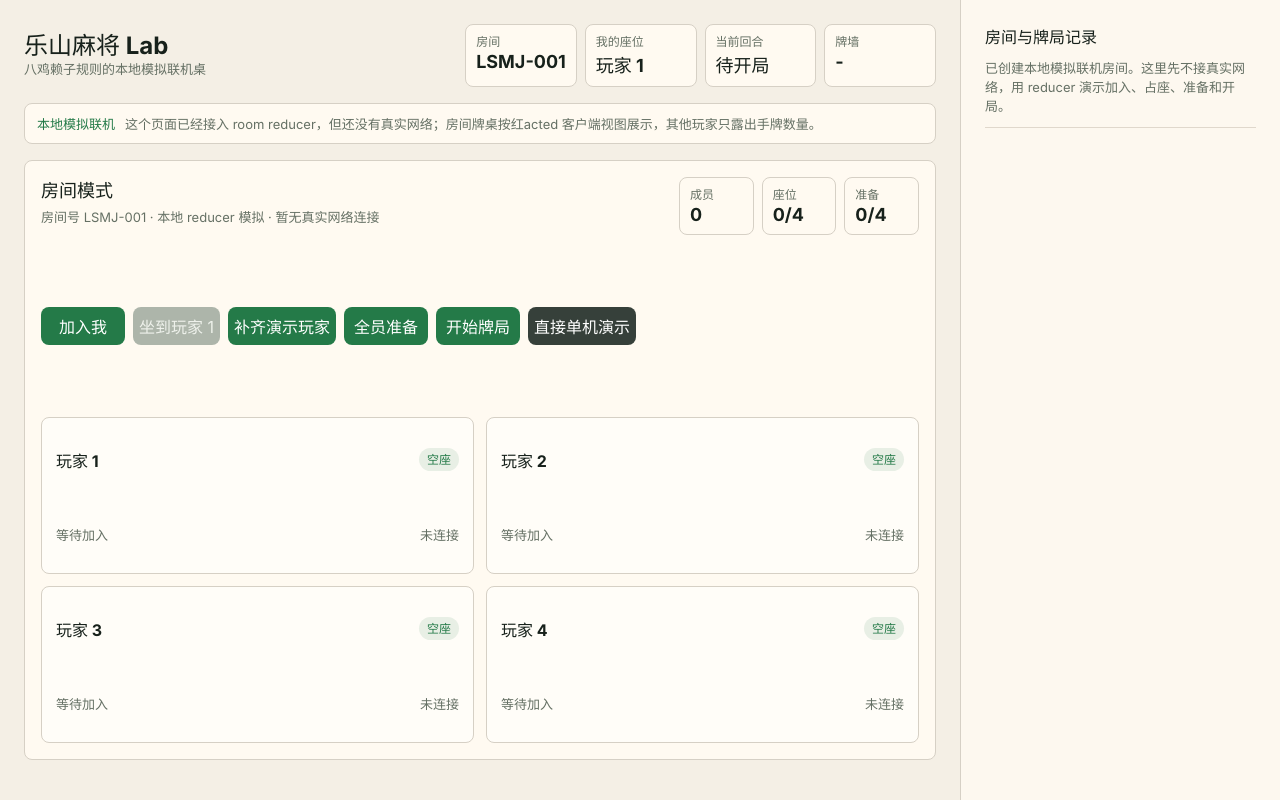
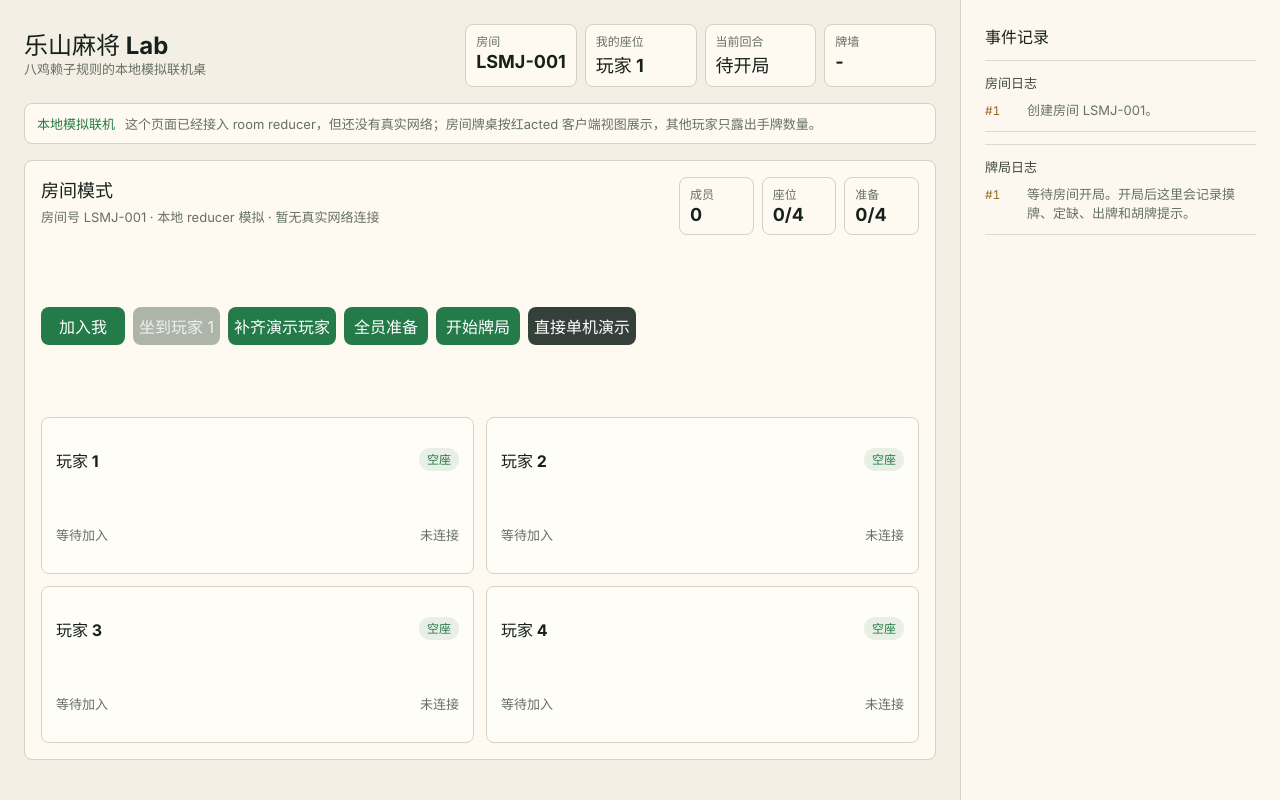
Before and after one commit to Sakuraou/leshan-mahjong-lab, a React (Vite) app: page / in a window 1280 px wide. Built offline with nearby package versions, Linux system fonts and the light colour scheme.

Commit message:
feat: split room and game logs

```diff
--- a/src/App.tsx
+++ b/src/App.tsx
@@ -13,6 +13,7 @@ import {
   toClientVisibleRoomState,
   type PlayerId,
   type PlayerState,
+  type RoomEvent,
   type RoomState,
   type SeatState,
   type RoundState,
@@ -61,10 +62,10 @@ export function App() {
   const [room, setRoom] = useState(createDemoRoom);
   const [tableMode, setTableMode] = useState<TableMode>("room");
   const [standaloneRound, setStandaloneRound] = useState(createDemoRound);
-  const [logs, setLogs] = useState<LogEntry[]>([
+  const [gameLogs, setGameLogs] = useState<LogEntry[]>([
     {
       id: 1,
-      text: "已创建本地模拟联机房间。这里先不接真实网络，用 reducer 演示加入、占座、准备和开局。",
+      text: "等待房间开局。开局后这里会记录摸牌、定缺、出牌和胡牌提示。",
     },
   ]);
   const autoDrawKeys = useRef(new Set<string>());
@@ -114,16 +115,16 @@ export function App() {
     const result = drawTile(round);
 
     if (!result.ok) {
-      addLog(`系统摸牌失败：${reasonText(result.reason)}。`);
+      addGameLog(`系统摸牌失败：${reasonText(result.reason)}。`);
       return;
     }
 
     commitRound(result.round);
-    addLog(`系统给玩家 ${player.id + 1} 发了一张牌。${player.id === localSeatId ? "轮到你出牌。" : "等待该玩家出牌。"}`);
+    addGameLog(`系统给玩家 ${player.id + 1} 发了一张牌。${player.id === localSeatId ? "轮到你出牌。" : "等待该玩家出牌。"}`);
   }, [round, tableMode, tableStarted]);
 
-  function addLog(text: string) {
-    setLogs((items) => [{ id: (items.at(-1)?.id ?? 0) + 1, text }, ...items].slice(0, 9));
+  function addGameLog(text: string) {
+    setGameLogs((items) => [...items, { id: (items.at(-1)?.id ?? 0) + 1, text }].slice(-12));
   }
 
   function commitRound(nextRound: RoundState) {
@@ -139,24 +140,22 @@ export function App() {
     const result = joinRoom(room, demoPlayers[0]);
 
     if (!result.ok) {
-      addLog(`加入房间失败：${roomReasonText(result.reason)}。`);
+      addGameLog(`房间操作失败：${roomReasonText(result.reason)}。`);
       return;
     }
 
     setRoom(result.room);
-    addLog("你已加入本地模拟房间。");
   }
 
   function handleTakeLocalSeat() {
     const result = takeSeat(room, localPlayerId, localSeatId);
 
     if (!result.ok) {
-      addLog(`占座失败：${roomReasonText(result.reason)}。`);
+      addGameLog(`房间操作失败：${roomReasonText(result.reason)}。`);
       return;
     }
 
     setRoom(result.room);
-    addLog("你已坐到玩家 1 座位。");
   }
 
   function handleFillDemoPlayers() {
@@ -177,20 +176,17 @@ export function App() {
     }, room);
 
     setRoom(result);
-    addLog("已补齐四个本地演示玩家并分配座位。");
   }
 
   function handleToggleReady(playerId: string) {
     const result = toggleReady(room, playerId);
 
     if (!result.ok) {
-      addLog(`准备状态更新失败：${roomReasonText(result.reason)}。`);
+      addGameLog(`房间操作失败：${roomReasonText(result.reason)}。`);
       return;
     }
 
-    const seat = result.room.seats.find((value) => value.playerId === playerId);
     setRoom(result.room);
-    addLog(`${seat?.displayName ?? "玩家"} ${seat?.ready ? "已准备" : "取消准备"}。`);
   }
 
   function handleReadyAll() {
@@ -206,28 +202,27 @@ export function App() {
     }, room);
 
     setRoom(result);
-    addLog("四个本地演示玩家已全部准备。");
   }
 
   function handleStartRoomRound() {
     const result = startRoomRound(room, localSeatId);
 
     if (!result.ok) {
-      addLog(`房间开局失败：${roomReasonText(result.reason)}。`);
+      addGameLog(`房间开局失败：${roomReasonText(result.reason)}。`);
       return;
     }
 
     setRoom(result.room);
     setTableMode("room");
     autoDrawKeys.current.clear();
-    addLog("房间已开局。下面进入牌桌体验，仍然是本地模拟联机，还没有真实网络。");
+    addGameLog("房间已开局。下面进入牌桌体验，仍然是本地模拟联机，还没有真实网络。");
   }
 
   function handleStandaloneDemo() {
     setTableMode("standalone");
     setStandaloneRound(createDemoRound());
     autoDrawKeys.current.clear();
-    addLog("已进入单机演示牌桌。这个模式绕过房间流程，只用于快速展示。");
+    addGameLog("已进入单机演示牌桌。这个模式绕过房间流程，只用于快速展示。");
   }
 
   function handleReset() {
@@ -236,7 +231,7 @@ export function App() {
     if (tableMode === "room") {
       setRoom(createDemoRoom());
       setTableMode("room");
-      setLogs((items) => [
+      setGameLogs((items) => [
         {
           id: (items.at(-1)?.id ?? 0) + 1,
           text: "本地模拟房间已重置。请重新加入、占座、准备并开局。",
@@ -246,7 +241,7 @@ export function App() {
     }
 
     setStandaloneRound(createDemoRound());
-    setLogs((items) => [
+    setGameLogs((items) => [
       {
         id: (items.at(-1)?.id ?? 0) + 1,
         text: "单机演示牌局已重置。你需要先选择定缺，除非起手天缺。",
@@ -256,29 +251,29 @@ export function App() {
 
   function handleChooseMissingSuit(suit: Suit) {
     commitRound(updatePlayer(round, localSeatId, { ...round.players[localSeatId], missingSuit: suit }));
-    addLog(`你选择定缺 ${suitText(suit)}。`);
+    addGameLog(`你选择定缺 ${suitText(suit)}。`);
   }
 
   function handleDiscard(tile: Tile) {
     if (!isLocalTurn) {
-      addLog(`现在是玩家 ${round.currentPlayer + 1} 的回合，联机模式下只能操作自己的座位。`);
+      addGameLog(`现在是玩家 ${round.currentPlayer + 1} 的回合，联机模式下只能操作自己的座位。`);
       return;
     }
 
     if (localPhase === "chooseMissingSuit") {
-      addLog("请先选择定缺，再开始出牌。");
+      addGameLog("请先选择定缺，再开始出牌。");
       return;
     }
 
     if (localPhase === "draw") {
-      addLog("系统会自动给你摸牌，请稍等。");
+      addGameLog("系统会自动给你摸牌，请稍等。");
       return;
     }
 
     const result = discardTile(round, localSeatId, tile);
 
     if (!result.ok) {
-      addLog(`打出 ${tileText(tile)} 失败：${reasonText(result.reason)}。`);
+      addGameLog(`打出 ${tileText(tile)} 失败：${reasonText(result.reason)}。`);
       return;
     }
 
@@ -290,7 +285,7 @@ export function App() {
     commitRound(result.round);
 
     if (discardChecks.length > 0) {
-      addLog(
+      addGameLog(
         `你打出 ${tileText(tile)}。${discardChecks
           .map(({ player, check }) => `玩家 ${player.id + 1} 可胡 ${check.canHu ? check.score.cappedPoints : 0} 分`)
           .join("；")}。`,
@@ -298,18 +293,18 @@ export function App() {
       return;
     }
 
-    addLog(`你打出 ${tileText(tile)}。轮到玩家 ${result.nextPlayer + 1}。`);
+    addGameLog(`你打出 ${tileText(tile)}。轮到玩家 ${result.nextPlayer + 1}。`);
   }
 
   function handleAdvanceRemoteTurn() {
     if (isLocalTurn) {
-      addLog("现在轮到你，不需要模拟远端玩家。");
+      addGameLog("现在轮到你，不需要模拟远端玩家。");
       return;
     }
 
     const result = advanceRemoteTurn(round);
     commitRound(result.round);
-    result.logs.forEach(addLog);
+    result.logs.forEach(addGameLog);
   }
 
   return (
@@ -412,13 +407,30 @@ export function App() {
         )}
       </section>
 
-      <aside className="log-panel" aria-label="牌局记录">
-        <h2>房间与牌局记录</h2>
-        <div className="log-list">
-          {logs.map((log) => (
-            <p key={log.id}>{log.text}</p>
-          ))}
-        </div>
+      <aside className="log-panel" aria-label="事件记录">
+        <h2>事件记录</h2>
+        <section className="log-section" aria-label="房间日志">
+          <h3>房间日志</h3>
+          <div className="log-list">
+            {room.eventLog.map((event, index) => (
+              <p key={`${event.type}-${index}`}>
+                <span>#{index + 1}</span>
+                {roomEventText(event, room)}
+              </p>
+            ))}
+          </div>
+        </section>
+        <section className="log-section" aria-label="牌局日志">
+          <h3>牌局日志</h3>
+          <div className="log-list">
+            {gameLogs.map((log, index) => (
+              <p key={log.id}>
+                <span>#{index + 1}</span>
+                {log.text}
+              </p>
+            ))}
+          </div>
+        </section>
       </aside>
     </main>
   );
@@ -778,6 +790,25 @@ function isYaoJiTile(tile: Tile): boolean {
   return tile.rank === 1 && (tile.suit === "bamboos" || tile.suit === "dots");
 }
 
+function roomEventText(event: RoomEvent, room: RoomState): string {
+  switch (event.type) {
+    case "roomCreated":
+      return `创建房间 ${event.roomId}。`;
+    case "playerJoined":
+      return `${event.displayName} 加入房间。`;
+    case "seatTaken":
+      return `${roomPlayerName(room, event.playerId)} 坐到玩家 ${event.seatId + 1}。`;
+    case "readyChanged":
+      return `${roomPlayerName(room, event.playerId)} ${event.ready ? "已准备" : "取消准备"}。`;
+    case "roundStarted":
+      return `房间开局，庄家是玩家 ${event.dealer + 1}。`;
+  }
+}
+
+function roomPlayerName(room: RoomState, playerId: string): string {
+  return room.members.find((member) => member.playerId === playerId)?.displayName ?? playerId;
+}
+
 function chineseNumber(rank: Tile["rank"]): string {
   const numbers: Record<Tile["rank"], string> = {
     1: "一",
--- a/src/styles.css
+++ b/src/styles.css
@@ -47,6 +47,7 @@ button {
 .action-panel p,
 .seat h2,
 .log-panel h2,
+.log-panel h3,
 .log-panel p,
 .mode-banner {
   margin: 0;
@@ -154,6 +155,11 @@ button {
 .action-panel h2,
 .log-panel h2 {
   font-size: 16px;
+}
+
+.log-panel h3 {
+  color: #3f493f;
+  font-size: 13px;
 }
 
 .seat-title span {
@@ -637,10 +643,26 @@ button {
   gap: 10px;
 }
 
+.log-section {
+  display: grid;
+  gap: 10px;
+  border-top: 1px solid #e0d8cc;
+  padding-top: 12px;
+}
+
 .log-panel p {
+  display: grid;
+  grid-template-columns: 34px minmax(0, 1fr);
+  gap: 8px;
   border-bottom: 1px solid #e0d8cc;
   padding-bottom: 10px;
   line-height: 1.45;
+}
+
+.log-panel p span {
+  color: #946b21;
+  font-size: 12px;
+  font-variant-numeric: tabular-nums;
 }
 
 @media (max-width: 980px) {
```
